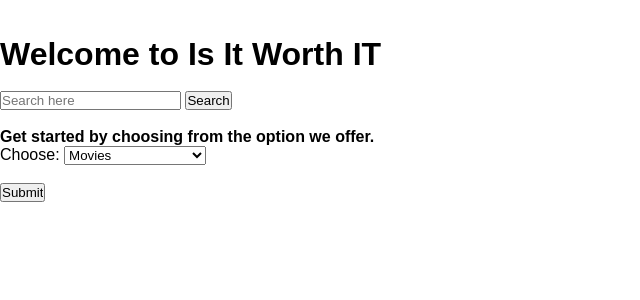
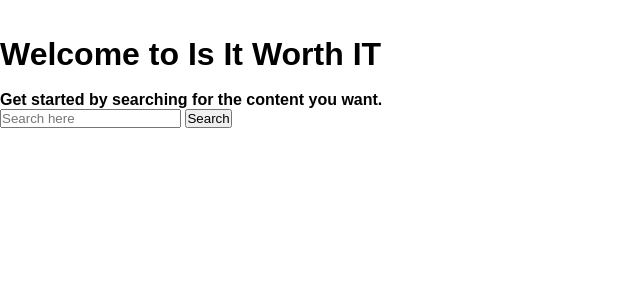
Before and after one commit to Bader-Alotaibi/IS-IT-WORTH-IT-PROJECT, a PHP site: page /Home.html in a window 1280 px wide. Shown: the part 56-356 px from the top of the page, without its empty margins (0-640 px from the left). Run offline with PHP 8.4, Linux system fonts and the light colour scheme.

Commit message:
Another update

```diff
--- a/Home.html
+++ b/Home.html
@@ -24,26 +24,11 @@ and open the template in the editor.
         <br><br>
         <h1>Welcome to Is It Worth IT</h1>
         <br>
+        <h4>Get started by searching for the content you want.</h4>
         <form action="display.php" method="GET">
                 <input id="search" type="text" placeholder="Search here" name="search">
                 <input id="submit" type="submit" value="Search">
                 </form>
         <br>
-        <h4>Get started by choosing from the option we offer.</h4>
-        <form action="/action_page.php">
-  <label for="media">Choose:</label>
-  <select name="media" id="media">
-      <option value="Movie">Movies</option>
-    <option value="Action">Action Movies</option>
-    <option value="Horror">Horror Movies</option>
-    <option value="Comedy">Comedy Movies</option>
-    <option value="Video game">Video games</option>
-    <option value="RPG">RPG Video games</option>
-    <option value="Sports Games">Sports Video games</option>
-    <option value="FPS">FPS Video games</option>
-  </select>
-  <br><br>
-  <input type="submit" value="Submit">
-</form>
     </body>
 </html>
--- a/Style.css
+++ b/Style.css
@@ -59,3 +59,7 @@ nav .links li:hover a{
     padding: 7px;
     margin-left: 70%;
 }
+img{
+    max-width: 100%;
+    height: auto;
+}
--- a/nbproject/private/private.xml
+++ b/nbproject/private/private.xml
@@ -3,6 +3,9 @@
     <editor-bookmarks xmlns="http://www.netbeans.org/ns/editor-bookmarks/2" lastBookmarkId="0"/>
     <open-files xmlns="http://www.netbeans.org/ns/projectui-open-files/2">
         <group>
+            <file>file:/C:/xampp/htdocs/TheProject/index.php</file>
+            <file>file:/C:/xampp/htdocs/TheProject/Home.html</file>
+            <file>file:/C:/xampp/htdocs/TheProject/Style.css</file>
             <file>file:/C:/xampp/htdocs/TheProject/display.php</file>
         </group>
     </open-files>
```
Also changed, not shown: display.php (+10 -2 lines).
